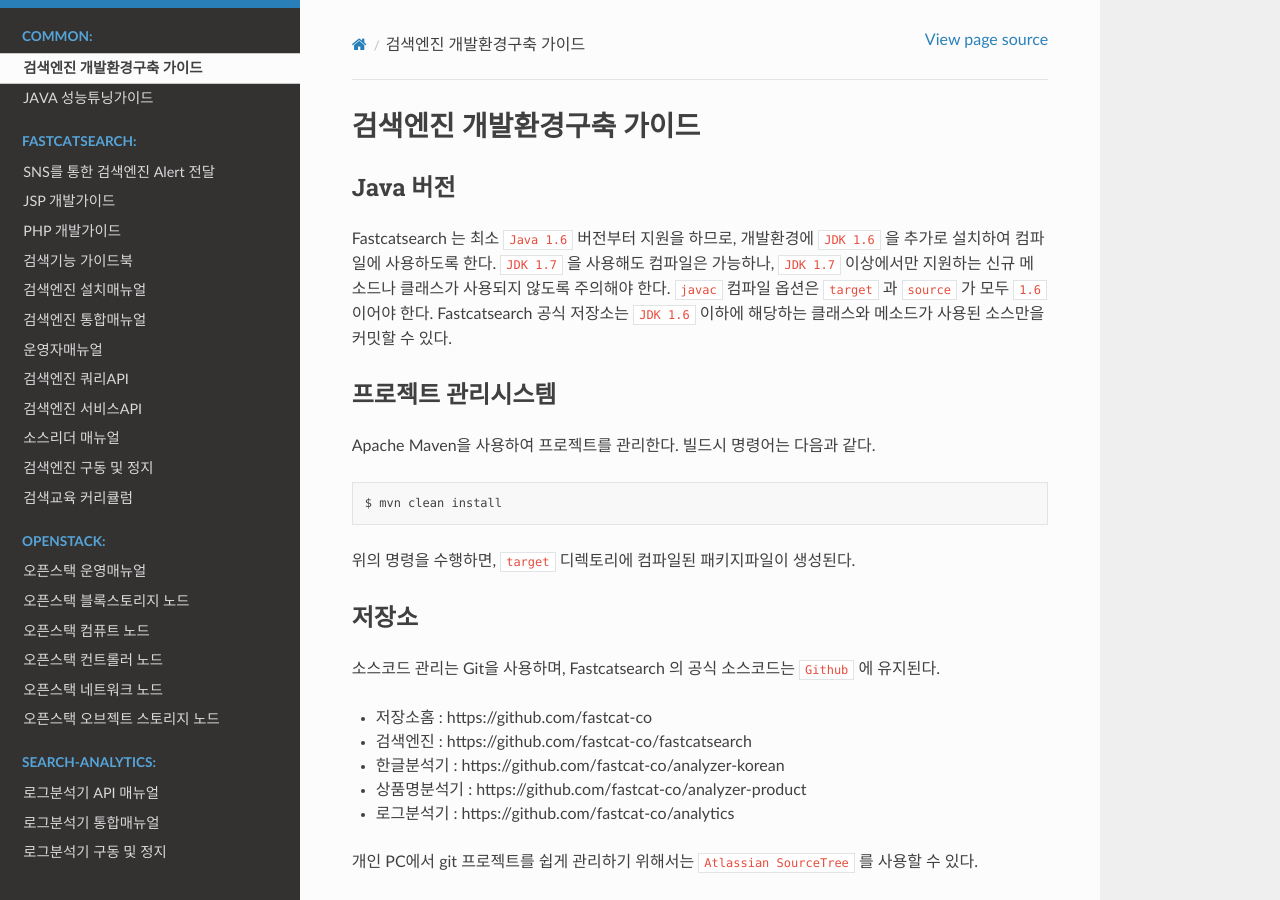
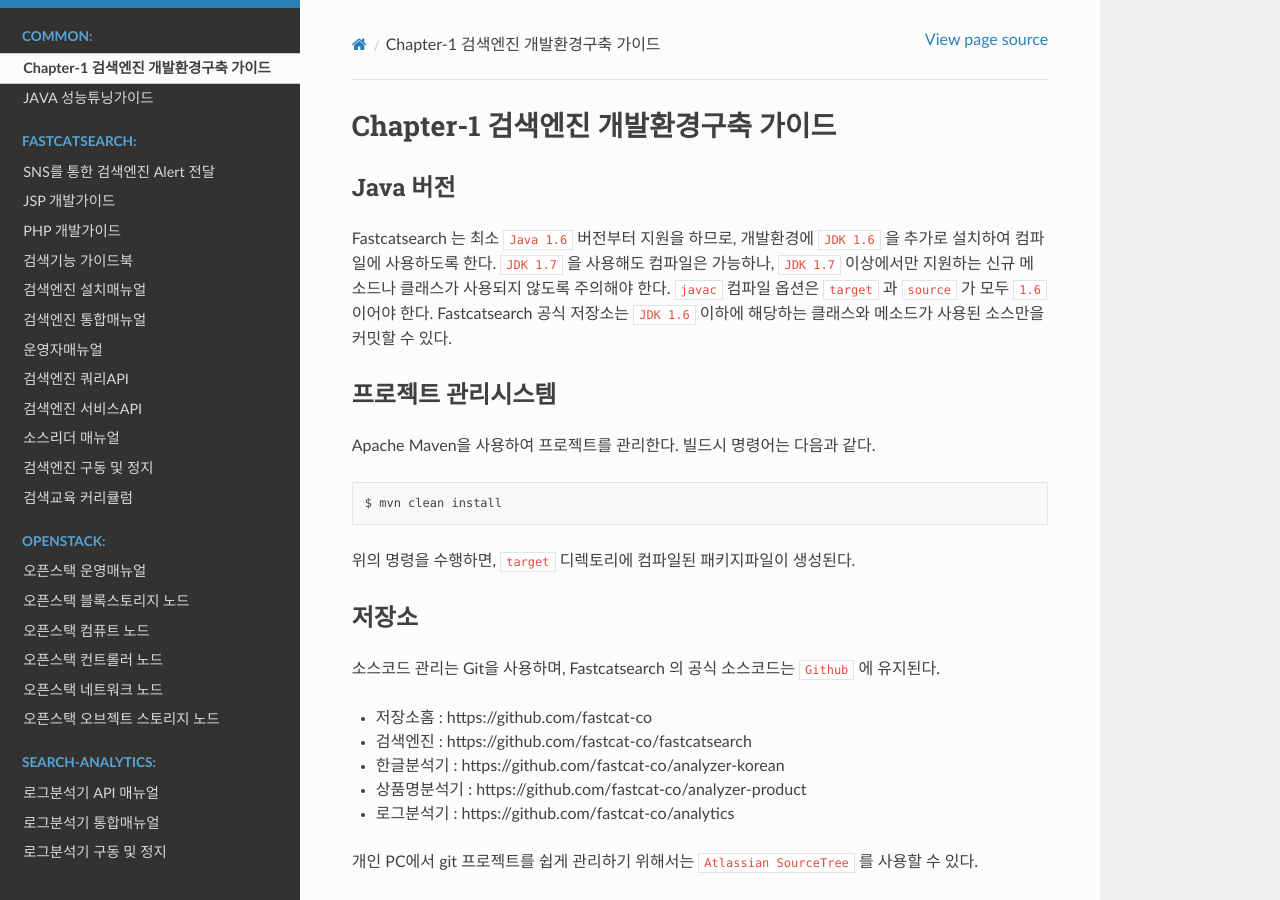
Before and after one commit to rosesystems-smahn/rosesearch-manuals-sphinx, a Sphinx documentation site: the page built from source/common/fastcatsearch-dev-guide/ko/README.md, in a window 1280 px wide and 900 px high. Built offline with Sphinx 7.4.7 and the Read the Docs theme 2.0.0, drawn with Linux system fonts in a browser that asks for light colours; pages that are not in the unit, such as notebooks, are missing from menus.

Commit message:
최상위 메뉴에 Chapter keyword 추가

```diff
--- a/source/common/fastcatsearch-dev-guide/ko/README.md
+++ b/source/common/fastcatsearch-dev-guide/ko/README.md
@@ -1,4 +1,4 @@
-# 검색엔진 개발환경구축 가이드
+# Chapter-1 검색엔진 개발환경구축 가이드
 
 ### Java 버전
 
```
